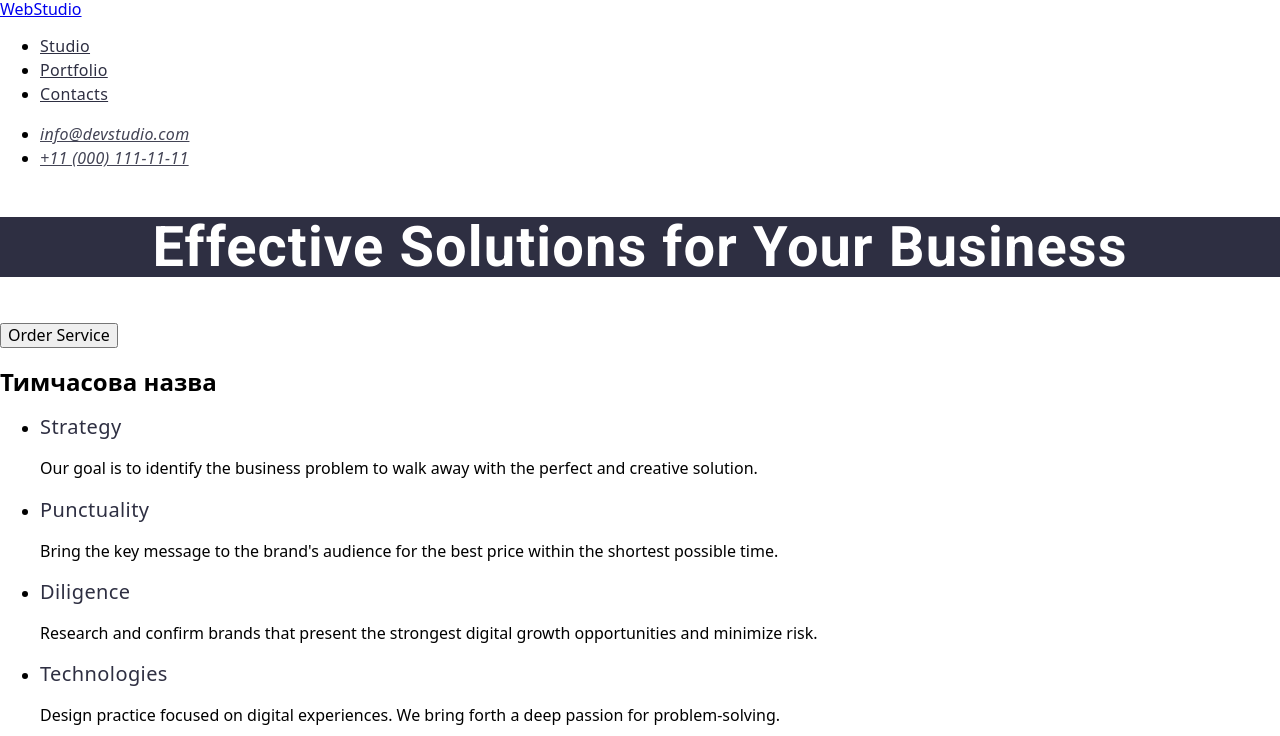
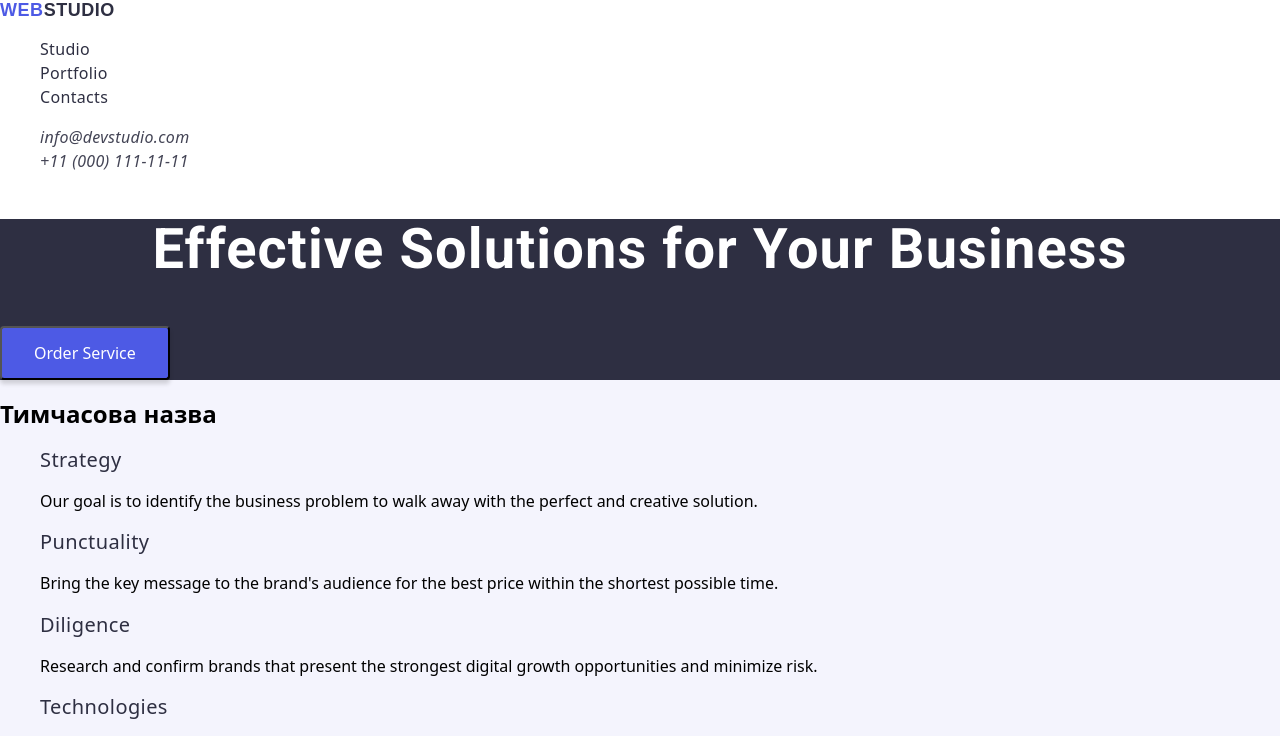
Before and after one commit to Vitaly-Stefanyshyn777/Projekt, a plain HTML site: page index.html in a window 1280 px wide. Shown: the top 736 px of the page. Drawn offline with nearby package versions, Linux system fonts and the light colour scheme.

Commit message:
commit message

```diff
--- a/css/styles.css
+++ b/css/styles.css
@@ -8,9 +8,65 @@
 .page-header {
 background-color:#fff;;
 }
+.logo{
+    font-weight: 700;
+font-size: 18px;
+line-height: 1.16667;
+letter-spacing: 0.03em;
+text-transform: uppercase;
+color: #4d5ae5;
+font-family:Releway, sans-serif ;
+}
+.bottom-logo {
+    font-weight: 700;
+    font-size: 18px;
+    line-height: 1.16667;
+    letter-spacing: 0.03em;
+    text-transform: uppercase;
+    color: #f4f4fd;
+}
+.site-nav a {
+    font-weight: 500;
+font-size: 16px;
+line-height: 1.5;
+letter-spacing: 0.02em;
+color: #2e2f42;
+list-style: none;
+}
+.nav-link {
+    font-weight: 500;
+font-size: 16px;
+line-height: 1.5;
+letter-spacing: 0.02em;
+color: #2e2f42;
+}
+.nav-link:hover,
+.nav-link:focus{
+    font-weight: 500;
+    font-size: 16px;
+    line-height: 1.5;
+    letter-spacing: 0.02em;
+    color: #404bbf;
+}
+.contacts-Link{
+    font-weight: 400;
+font-size: 16px;
+line-height: 1.5;
+letter-spacing: 0.02em;
+color: #434455;
+}
+.contacts-Link:hover,
+.contacts-Link:focus {
+    color: #404bbf;
+}
+.page-section{
+     background: #f4f4fd;}
 .page-section h1 {
     background-color: #2e2f42;
 
+}
+.hhvvv {
+background-color: #2e2f42;
 }
 .ghhh {
     font-weight: 700;
@@ -21,16 +77,9 @@ text-align: center;
 color: #fff;
 font-family: "Roboto", sans-serif
 }
-.site-nav a {
-    font-weight: 500;
-font-size: 16px;
-line-height: 1.5;
-letter-spacing: 0.02em;
-color: #2e2f42;
-}
-.site-nav a :hover {
-color: red;
-}
+
+
+
 
 .feature-list h3 {
     font-weight: 500;
@@ -56,10 +105,42 @@ letter-spacing: 0.02em;
 text-align: center;
 color: #434455;
 }
-.contacts-Link{
+
+
+
+.logo-part{
+    font-weight: 700;
+    font-size: 18px;
+    line-height: 1.16667;
+    letter-spacing: 0.03em;
+    text-transform: uppercase;
+    color: #2e2f42;
+}
+
+.address {
+    font-style: normal;
+}
+.lower {
     font-weight: 400;
-font-size: 16px;
-line-height: 1.5;
-letter-spacing: 0.02em;
-color: #434455;
+    font-size: 16px;
+    line-height: 1.5;
+    letter-spacing: 0.02em;
+    color: #f4f4fd;
+
 }
+
+a {
+    text-decoration: none;
+}
+.header_button {
+
+    box-shadow: 0 4px 4px 0 rgba(0, 0, 0, 0.15);
+background: #4d5ae5;
+color: #fff;
+border-radius: 4px;
+padding: 16px 32px;
+}
+
+.section-main {
+
+}
--- a/index.html
+++ b/index.html
@@ -14,21 +14,21 @@
    <body >
     <header class="page-header">
       <nav>
-          <a href="./index.html">WebStudio</a>
-          <ul class="site-nav">
+          <a class="logo" href="./index.html">Web<span class="logo-part">Studio</span> </a>
+          <ul class="site-nav" style="list-style-type: none;">
           <li>
-            <a href="#">Studio</a>
+            <a class="nav-link" href="#">Studio</a>
           </li>
           <li>
-            <a href="#">Portfolio</a>
+            <a class="nav-link" href="#">Portfolio</a>
           </li>
           <li>
-            <a href="#">Contacts</a>
+            <a class="nav-link" href="#">Contacts</a>
           </li>
         </ul>
       </nav>
     <address>
-      <ul>
+      <ul style="list-style-type: none;" >
       <li>
         <a class="contacts-Link" href="mailto:info@devstudio.com">info@devstudio.com</a>
       </li>
@@ -40,13 +40,13 @@
   </header>
 
     <main class="page-section">
-      <section>
+      <section class="hhvvv" >
         <h1 class="ghhh">Effective Solutions for Your Business</h1>
-        <button type="button">Order Service</button>
+        <button class="header_button" type="button">Order Service</button>
       </section>
       <section>
         <h2>Тимчасова назва</h2>
-        <ul class="feature-list">
+        <ul class="feature-list" style="list-style-type: none;">
           <li>
             <h3>Strategy</h3>
             <p>
@@ -77,9 +77,9 @@
           </li>
         </ul>
       </section>
-      <section>
+      <section class="section-main">
         <h2>Our Team</h2>
-        <ul>
+        <ul style="list-style-type: none;">
           <li>
             <img src="./images/img-7.jpg" alt="Mark Guerrero" width="264" height="260"/>
             <h3 class="title">Mark Guerrero</h3>
@@ -103,10 +103,10 @@
         </ul>
       </section>
     </main>
-    <main>
+    <div>
       <section>
         <h2>Our Team</h2>
-        <ul>
+        <ul style="list-style-type: none;">
           <li>
             <img src="./images/img (8).jpg" alt="Banking App" width="360" height="300"/>
             <h3 class="title">Banking App</h3>
@@ -139,10 +139,10 @@
             </li>
         </ul>
       </section>
-    </main>
-    <footer>
-    <a href="./index.html">WebStudio</a>
-    <p>Increase the flow of customers and sales for your business with digital marketing & growth solutions.</p>
+    </div>
+    <footer class="hhvvv">
+    <a class="logo" href="./index.html">Web<span class="bottom-logo">Studio</span></a>
+    <p class="lower">Increase the flow of customers and sales for your business with digital marketing & growth solutions.</p>
     </footer>
   </body>
 </html>
```
